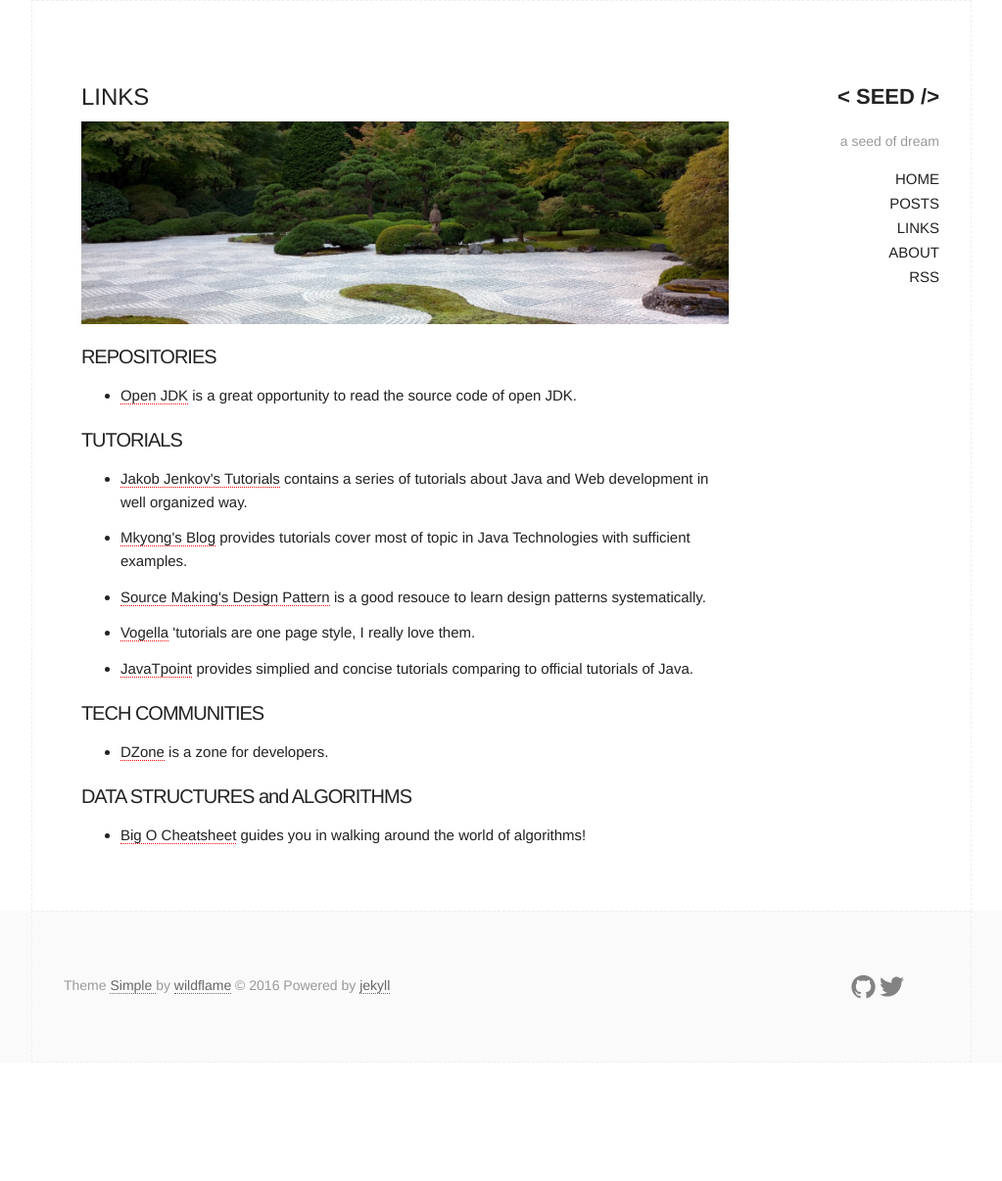
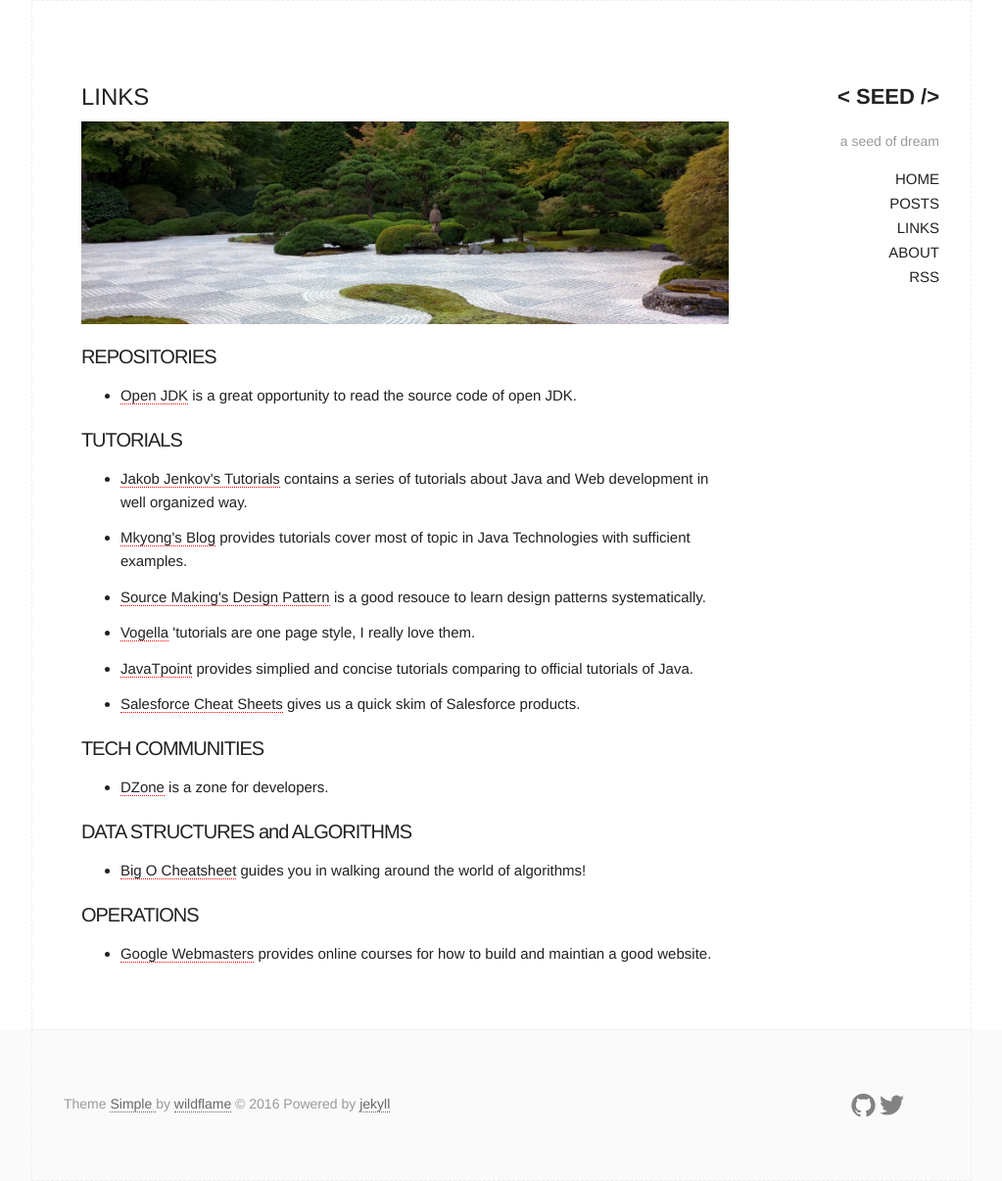
Before and after one commit to Tonyxu82/tonyxu82.github.io, a Jekyll site: the page built from links.md, in a window 1280 px wide. Shown: the whole page at 98% size, without its empty margins (128-1151 px from the left). Built offline with Jekyll 4.4.1, drawn with Linux system fonts in a browser that asks for light colours; before the commit the page ends 1085 px from its top, so only the background shows below that.

Commit message:
add links

```diff
--- a/links.md
+++ b/links.md
@@ -31,6 +31,8 @@ is a good resouce to learn design patterns systematically.
 - [JavaTpoint](http://www.javatpoint.com/)
 provides simplied and concise tutorials comparing to official tutorials of Java.
 
+- [Salesforce Cheat Sheets](https://developer.salesforce.com/page/Cheat_Sheets)
+gives us a quick skim of Salesforce products.
 
 ### TECH COMMUNITIES
 
@@ -42,3 +44,8 @@ is a zone for developers.
 
 - [Big O Cheatsheet](http://www.bigocheatsheet.com/)
 guides you in walking around the world of algorithms!
+
+### OPERATIONS
+
+- [Google Webmasters](https://www.google.com/webmasters/)
+provides online courses for how to build and maintian a good website.
```
